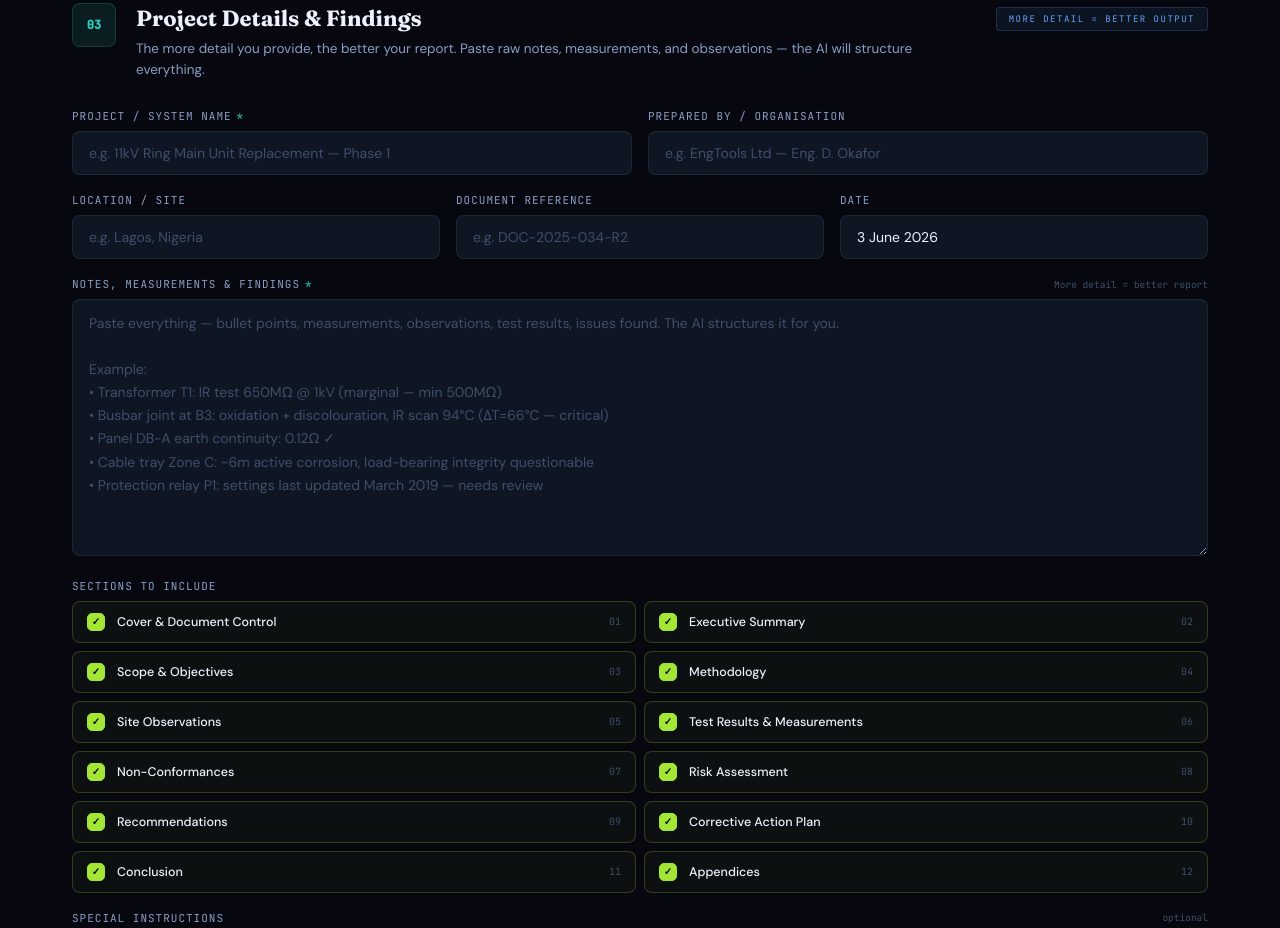
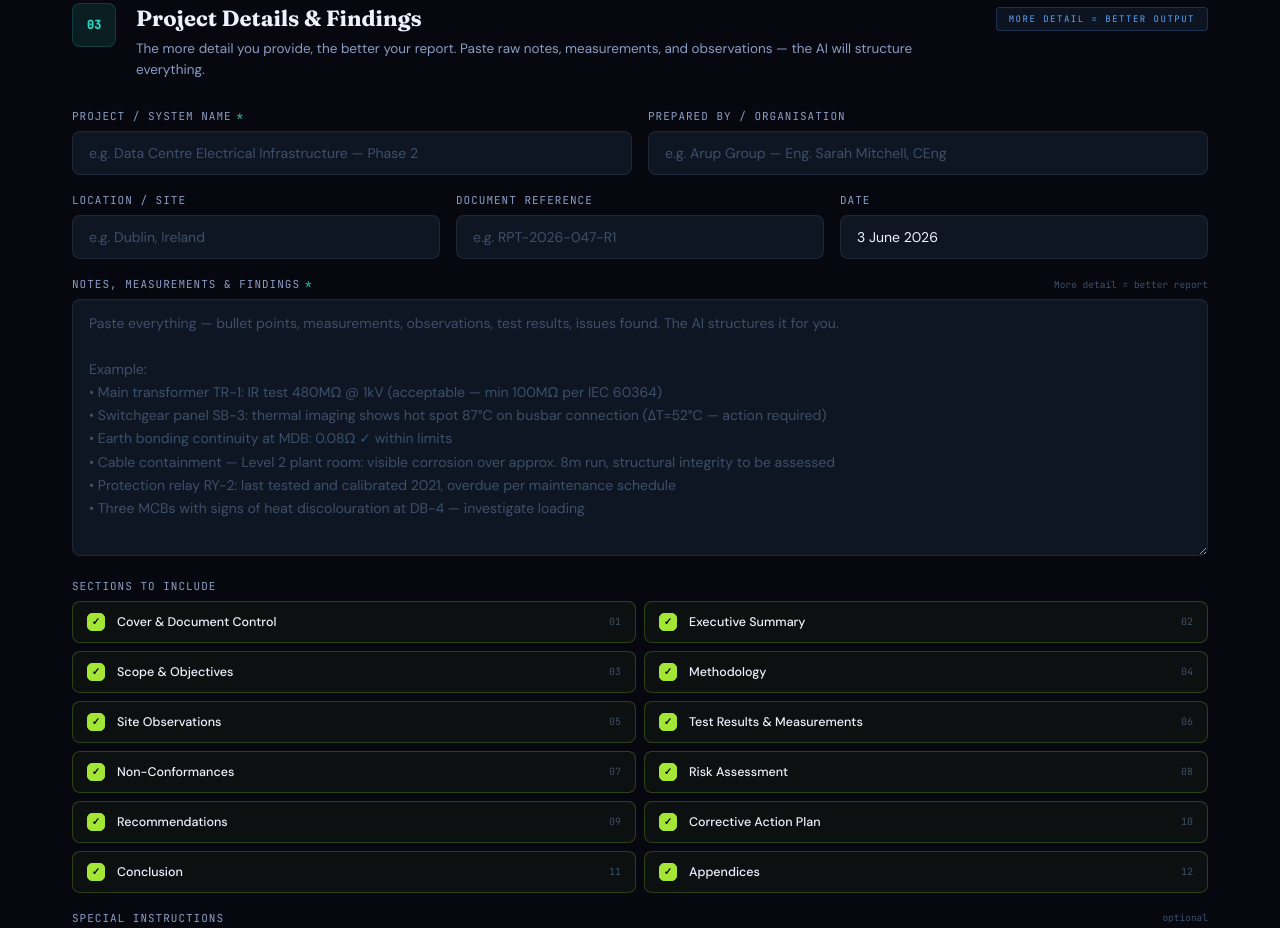
Before and after one commit to dubem148/engtoolspro, a plain HTML site: page app.html in a window 1280 px wide. Shown: the part 1533-2461 px from the top of the page. Drawn offline with Linux system fonts and the light colour scheme.

Commit message:
Update form placeholders to global professional examples

```diff
--- a/app.html
+++ b/app.html
@@ -822,21 +822,21 @@ select option { background:var(--surface); color:var(--t1); }
       <div class="g2">
         <div class="field">
           <label class="label">Project / System Name <span class="req">*</span></label>
-          <input type="text" id="rpt-proj" placeholder="e.g. 11kV Ring Main Unit Replacement — Phase 1"/>
+          <input type="text" id="rpt-proj" placeholder="e.g. Data Centre Electrical Infrastructure — Phase 2"/>
         </div>
         <div class="field">
           <label class="label">Prepared By / Organisation</label>
-          <input type="text" id="rpt-org" placeholder="e.g. EngTools Ltd — Eng. D. Okafor"/>
+          <input type="text" id="rpt-org" placeholder="e.g. Arup Group — Eng. Sarah Mitchell, CEng"/>
         </div>
       </div>
       <div class="g3">
         <div class="field">
           <label class="label">Location / Site</label>
-          <input type="text" id="rpt-site" placeholder="e.g. Lagos, Nigeria"/>
+          <input type="text" id="rpt-site" placeholder="e.g. Dublin, Ireland"/>
         </div>
         <div class="field">
           <label class="label">Document Reference</label>
-          <input type="text" id="rpt-ref" placeholder="e.g. DOC-2025-034-R2"/>
+          <input type="text" id="rpt-ref" placeholder="e.g. RPT-2026-047-R1"/>
         </div>
         <div class="field">
           <label class="label">Date</label>
@@ -845,7 +845,7 @@ select option { background:var(--surface); color:var(--t1); }
       </div>
       <div class="field">
         <label class="label">Notes, Measurements &amp; Findings <span class="req">*</span><span class="tip">More detail = better report</span></label>
-        <textarea id="rpt-notes" rows="10" placeholder="Paste everything — bullet points, measurements, observations, test results, issues found. The AI structures it for you.&#10;&#10;Example:&#10;• Transformer T1: IR test 650MΩ @ 1kV (marginal — min 500MΩ)&#10;• Busbar joint at B3: oxidation + discolouration, IR scan 94°C (ΔT=66°C — critical)&#10;• Panel DB-A earth continuity: 0.12Ω ✓&#10;• Cable tray Zone C: ~6m active corrosion, load-bearing integrity questionable&#10;• Protection relay P1: settings last updated March 2019 — needs review"></textarea>
+        <textarea id="rpt-notes" rows="10" placeholder="Paste everything — bullet points, measurements, observations, test results, issues found. The AI structures it for you.&#10;&#10;Example:&#10;• Main transformer TR-1: IR test 480MΩ @ 1kV (acceptable — min 100MΩ per IEC 60364)&#10;• Switchgear panel SB-3: thermal imaging shows hot spot 87°C on busbar connection (ΔT=52°C — action required)&#10;• Earth bonding continuity at MDB: 0.08Ω ✓ within limits&#10;• Cable containment — Level 2 plant room: visible corrosion over approx. 8m run, structural integrity to be assessed&#10;• Protection relay RY-2: last tested and calibrated 2021, overdue per maintenance schedule&#10;• Three MCBs with signs of heat discolouration at DB-4 — investigate loading"></textarea>
       </div>
       <div class="field">
         <label class="label">Sections to Include</label>
```
